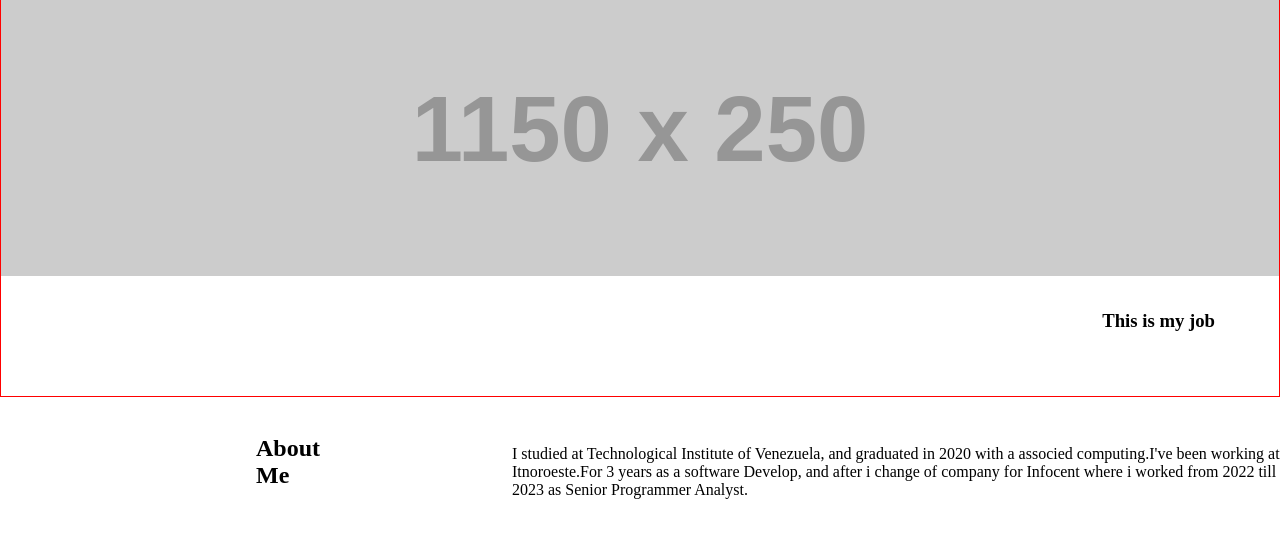
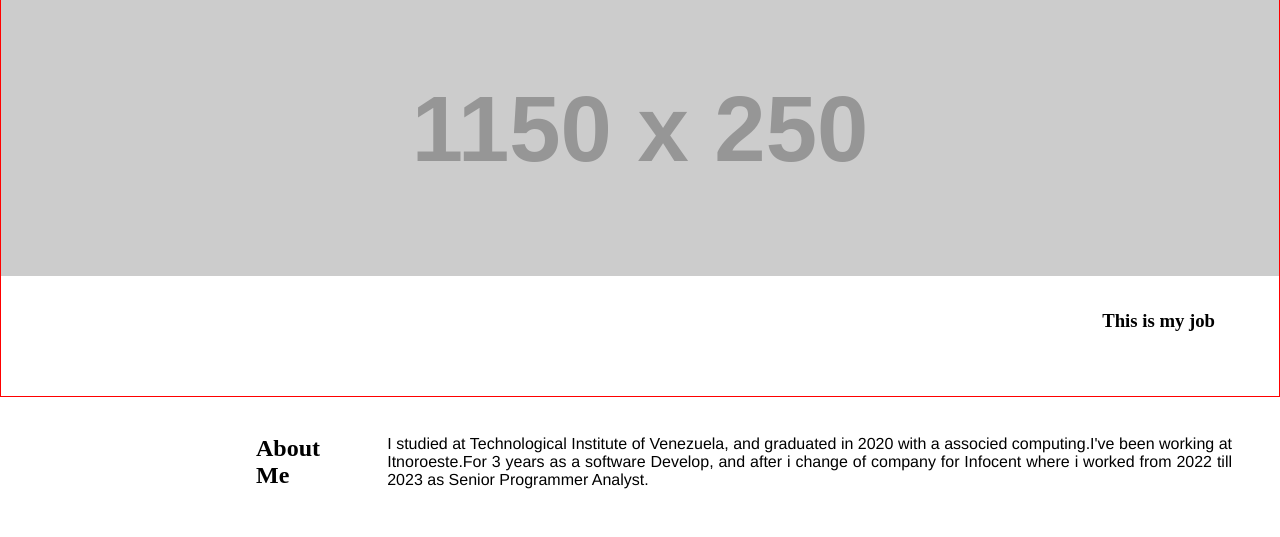
Before and after one commit to danielsantana9824/challenge2, a plain HTML site: page index.html in a window 1280 px wide. Shown: the part 85-622 px from the top of the page. Drawn offline with Linux system fonts and the light colour scheme; placeholder pictures from the web are drawn by us.

Commit message:
8/13/2024 i add a type of letter
i put a specify type of letter, and i center the p

```diff
--- a/assets/css/style.css
+++ b/assets/css/style.css
@@ -56,6 +56,8 @@ main{
 
 main section p{
     display: flex;
-    padding-left: 20%;
-    margin-top: 1%;
+    padding-left: 7%;
+    font-family: 'Franklin Gothic Medium', 'Arial Narrow', Arial, sans-serif;
+    padding-right: 5%;
+    text-align: justify;
 }
```
